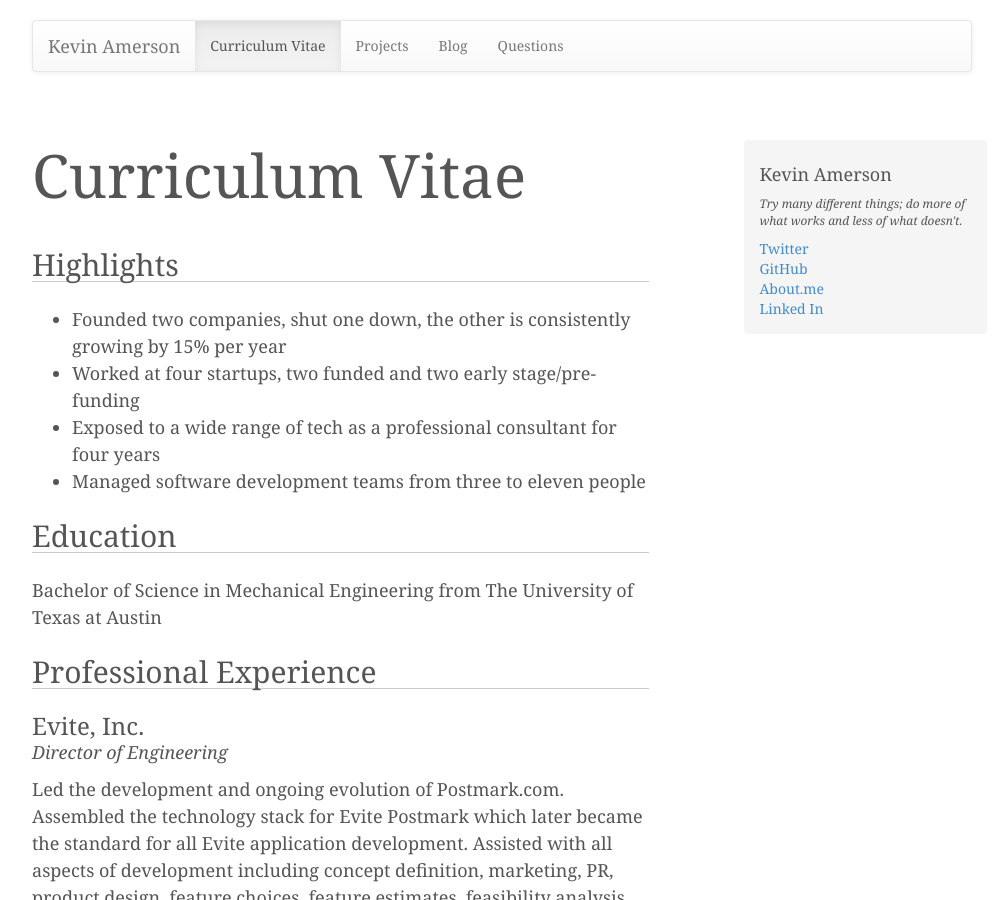
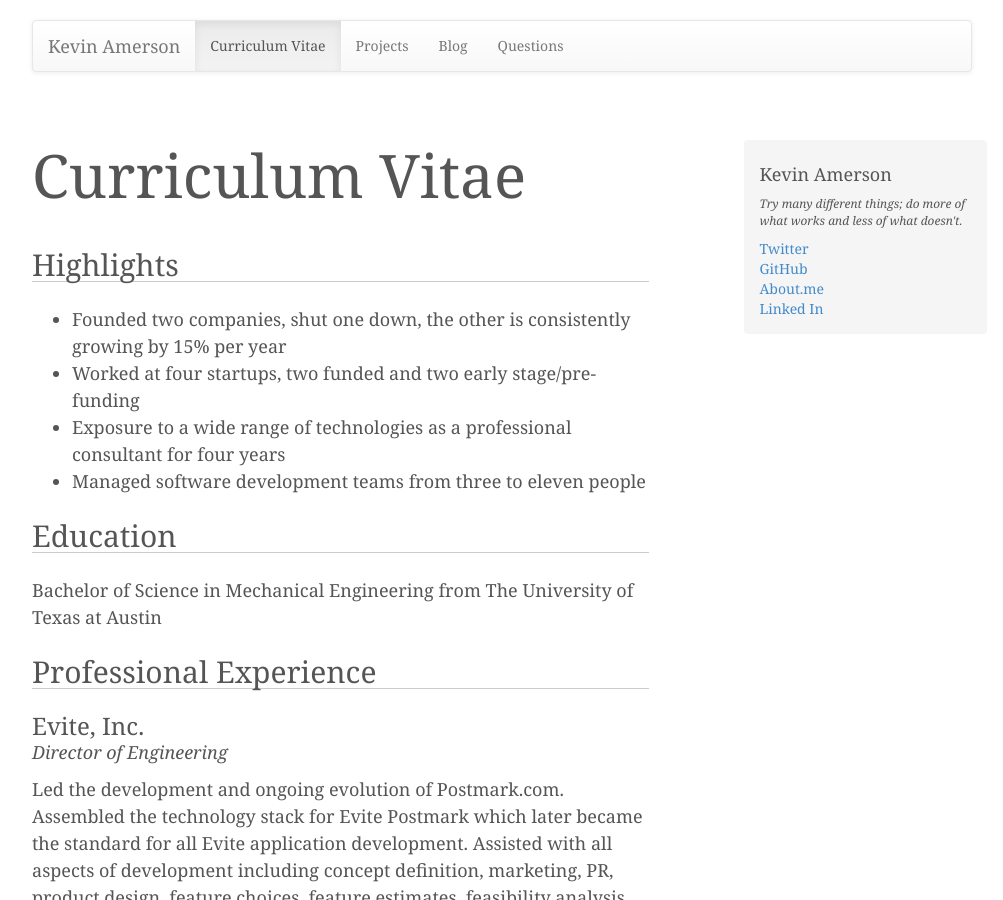
Before and after one commit to rayleyva/caoimhghin.github.io, a Jekyll site: the page built from cv.md, in a window 1280 px wide and 900 px high. Shown: the whole window, without its empty margins (138-1141 px from the left). Built offline with Jekyll 4.4.1, drawn with Linux system fonts in a browser that asks for light colours; nearby versions of some CDN libraries.

Commit message:
tweaking text

```diff
--- a/cv.md
+++ b/cv.md
@@ -10,7 +10,7 @@ weight: 1
 
 * Founded two companies, shut one down, the other is consistently growing by 15% per year
 * Worked at four startups, two funded and two early stage/pre-funding
-* Exposed to a wide range of tech as a professional consultant for four years
+* Exposure to a wide range of technologies as a professional consultant for four years
 * Managed software development teams from three to eleven people
 
 ## Education
```
